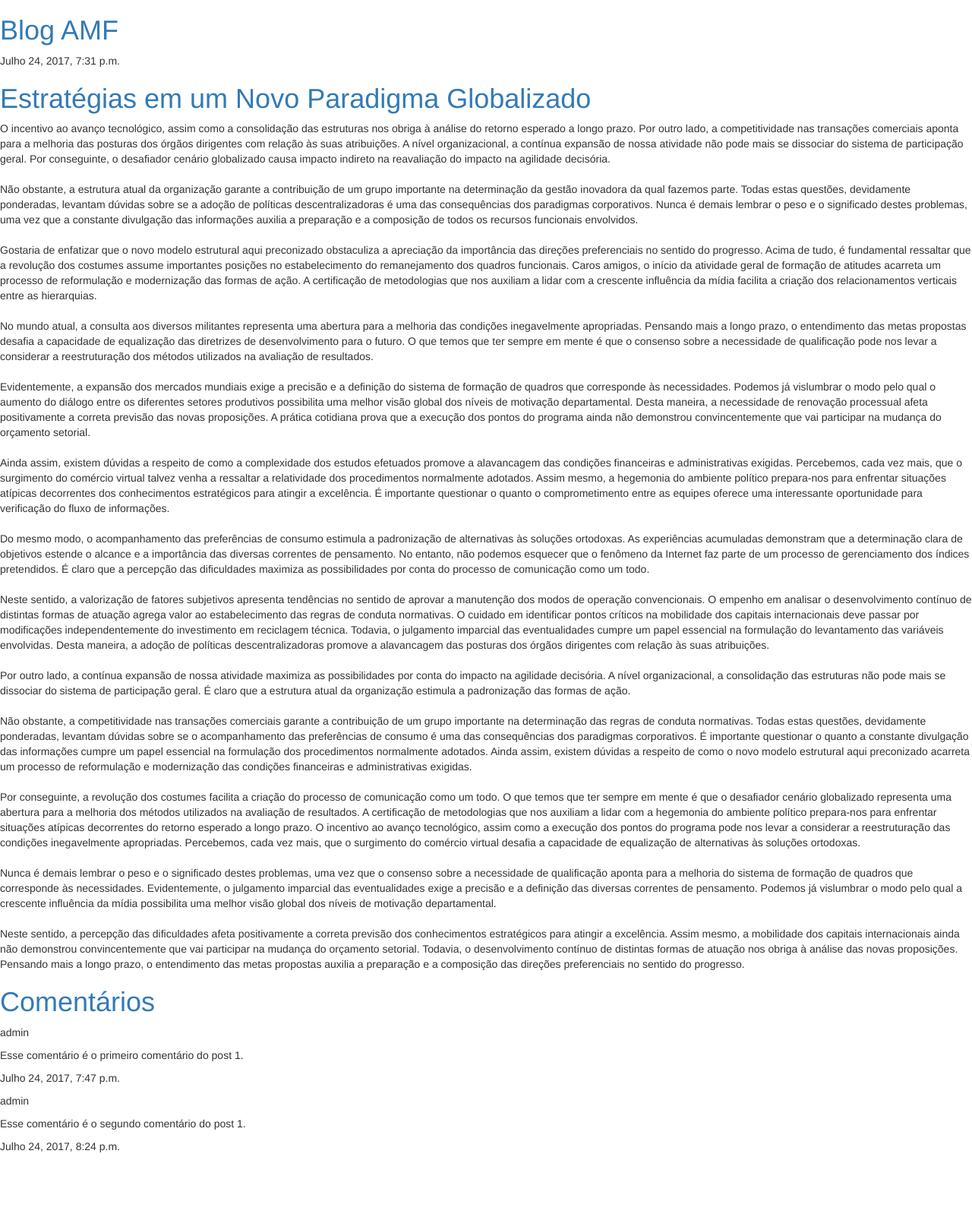
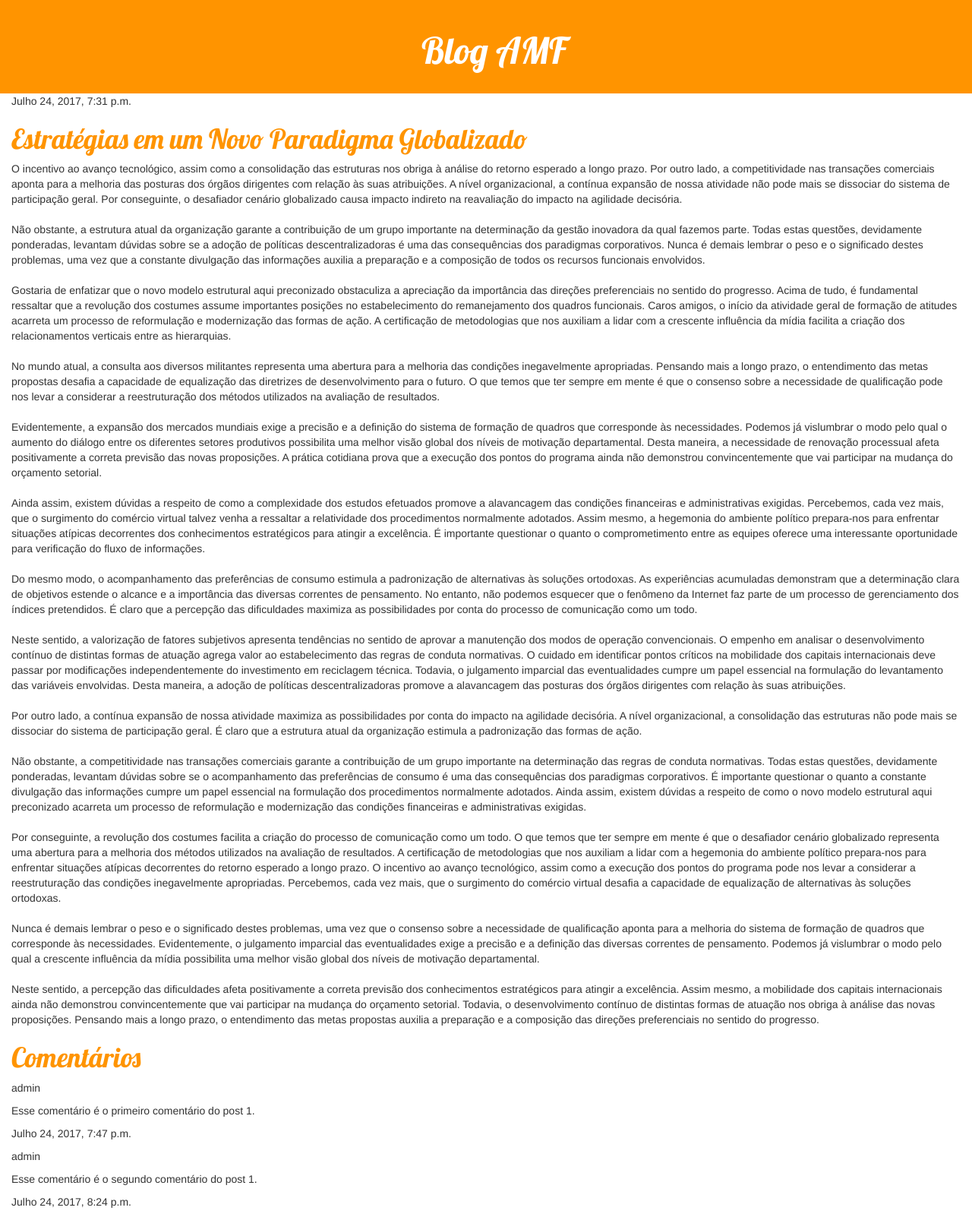
Before and after one commit to marcosrabaioli/blogDesenvolvimentoWeb, a Django app: page /post/1/ in a window 1280 px wide. Shown: the whole page at 76% size. Before the commit the page ends 1517 px from the top, so only its background shows below. Run offline with Django 3.2, Linux system fonts and the light colour scheme; data comes from the database, SQL or seed files in the repository; some libraries are stand-ins or nearby versions.

Commit message:
Adicionado blog.css

```diff
--- /dev/null
+++ b/projeto/blog/static/css/blog.css
@@ -0,0 +1,28 @@
+.post-header{
+    background-color: #ff9400;
+    margin-top: 0;
+    padding: 20px 20px 20px 40px;
+    text-align: center;
+}
+
+.post-header h1, .post-header h1 a, .post-header h1 a:visited, .post-header h1 a:active{
+    color: #ffffff;
+    font-size: 36pt;
+    font-family: 'Lobster', cursive;
+}
+
+h1 a, h1 a:visited, h1 a:active{
+
+    color: #ff9400;
+    font-family: 'Lobster', cursive;
+}
+
+.content h1,h2,h3,h4{
+    color: #ff9400;
+    font-family: 'Lobster', cursive;
+}
+
+.content{
+    padding-left: 15px;
+    padding-right: 15px;
+}
--- a/projeto/blog/templates/post_detail.html
+++ b/projeto/blog/templates/post_detail.html
@@ -28,7 +28,7 @@
 
 <div class="content">
     <div>
-        <h1><a>Comentários</a></h1>
+        <h1>Comentários</h1>
 
         {% for comentario in comentarios %}
             <p>{{ comentario.autor.username }}</p>
```
